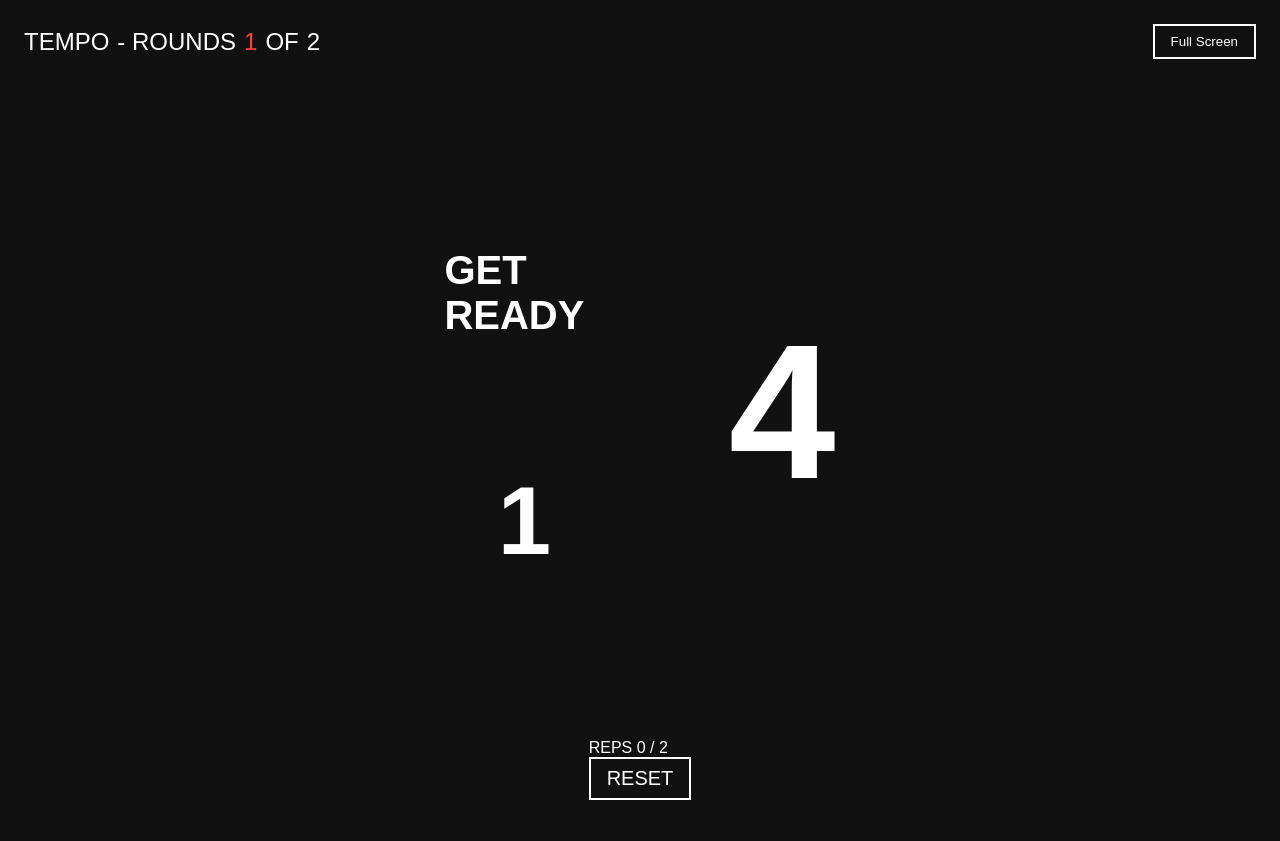
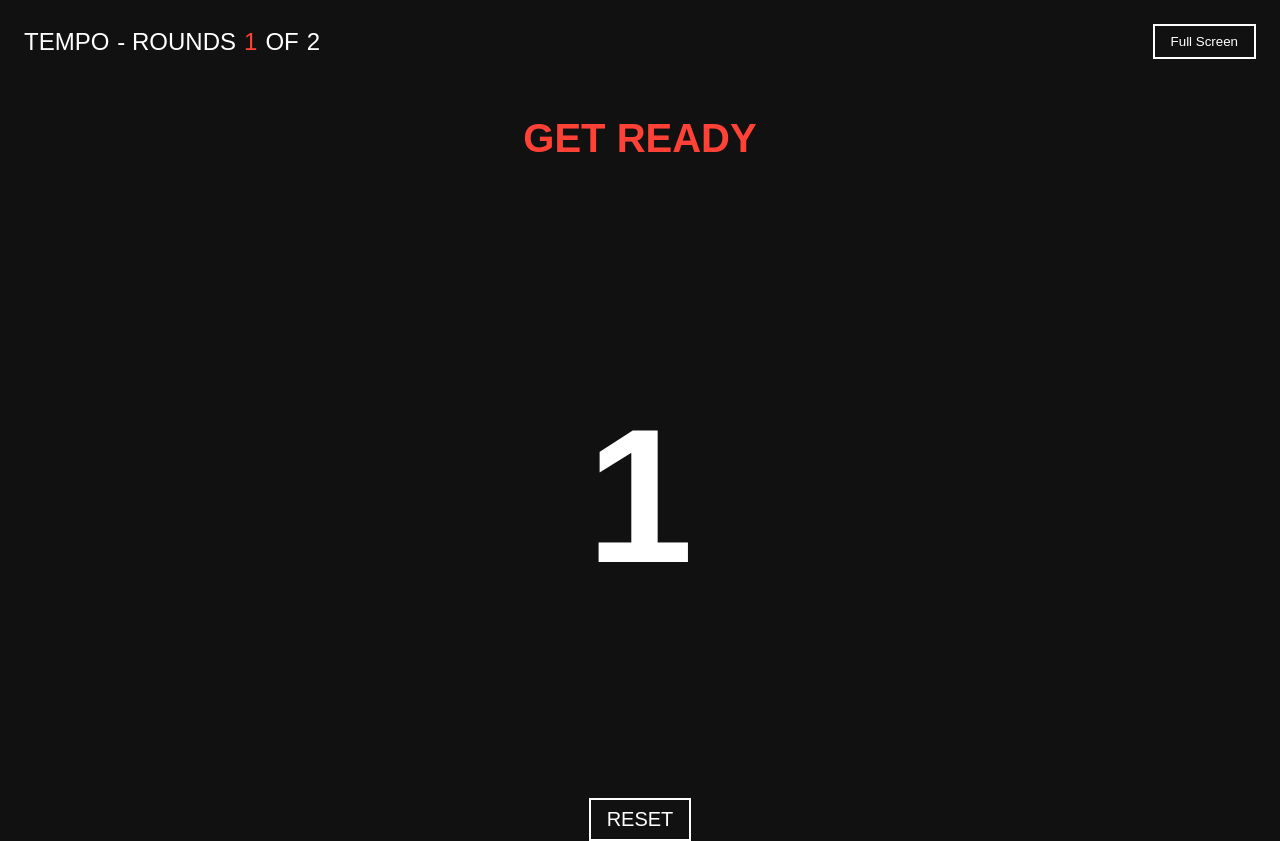
Before and after one commit to Netsbump/tempo-app, a React (Vite) app: page / in a window 1280 px wide. Both pictures are taken after a click on the button "START". Before the commit the page ends 800 px from the top, so only its background shows below. Built offline with nearby package versions, Linux system fonts and the light colour scheme; a web font is replaced by a local one.

Commit message:
fixed css rest and warmup, fixed reps in tempoPage

```diff
--- a/src/TempoPage.module.css
+++ b/src/TempoPage.module.css
@@ -21,9 +21,9 @@
 
   .main {
     align-items: center;
-    justify-content: space-evenly;
-    flex-direction: row;
-    width: 50%;
+    justify-content: center;
+    flex-direction: column;
+    width: 75%;
   }
 
   .title {
@@ -40,12 +40,22 @@
   }
 
   .tempo {
+    display: flex;
+    align-items: center;
+    width: 100%;
+    justify-content: space-evenly;
+  }
+
+  .containerTempo {
+    display: flex;
+    flex-direction: column;
     font-size: 4.5vw;
-    width: 10rem;
+    flex: 0.5;
   }
 
   .containerPhase {
     display: flex;
+
   }
 
   .labelPhase {
@@ -70,6 +80,8 @@
   .timer {
     font-size: 12rem;
     font-weight: bold;
+    width: 10rem;
+    text-align: center;
   }
 
   .resetButton {
--- a/src/TempoPage.tsx
+++ b/src/TempoPage.tsx
@@ -57,23 +57,22 @@ export const TempoPage: React.FC<TempoPageProps> = ({
     }
 
     if (!isWarmupDone) {
-      // setIsWarmupDone(true);
       return;
     }
 
-    // Si on est en train de se reposer, on attend la fin du repos
     if (isResting) {
       return;
     }
 
     // Si le temps restant pour la phase en cours est épuisé
     if (timeLeft <= 0) {
+
       // On passe à la phase suivante (0, 1, 2, 3) en boucle
       const nextPhase = (currentPhase + 1) % 4;
 
       // Si la phase suivante est 0, cela signifie que nous avons terminé un phase complète
       if (nextPhase === 0) {
-        // On joue le son "endRepAudio" pour indiquer la fin d'un round
+        // On joue le son "endRepAudio" pour indiquer la fin d'une repetition
         playEndRep();
 
         // Si on a atteint le nombre de répétitions défini, on passe en mode de repos
@@ -89,7 +88,7 @@ export const TempoPage: React.FC<TempoPageProps> = ({
           setCurrentRepetition(1);
 
         } else {
-          // Sinon, on incrémente le compteur de reps
+          // Sinon, on incrémente le compteur de repetitions
           setCurrentRepetition((prevRepetition) => prevRepetition + 1);
         }
       } else {
@@ -134,14 +133,24 @@ export const TempoPage: React.FC<TempoPageProps> = ({
         />
       );
     } else {
-      return tempo.map((value, index) => (
+      return (
+        <>
+        <article className={styles.rounds}>
+          REPS {currentRepetition - 1} / {repetitions}
+        </article>
+        <div className={styles.containerTempo}>
+          {tempo.map((value, index) => (
           <div key={index} className={styles.containerPhase}>
             <span className={styles.labelPhase}>{index % 2 === 0 ? 'WORK' : 'PAUSE'}</span>
             <span key={`tempo-${index}`} className={`${styles.tempoPhase} ${currentPhase === index ? styles.activePhase : styles.inactivePhase}`}>
               {value} {index !== tempo.length - 1}
             </span>
           </div>
-      ));
+          ))}
+        </div>
+        <div className={styles.timer}>{timeLeft}</div>
+        </>
+      )
     }
 
       {/* Plus tard on fera aussi un composant d'affichage genre sucesss quand la session est terminée
@@ -168,18 +177,12 @@ export const TempoPage: React.FC<TempoPageProps> = ({
 
       <main className={styles.main}>
         <div className={styles.tempo}>{renderTempoElements()}</div>
-          <div className={styles.timer}>{timeLeft}</div>
       </main>
 
       <footer>
-        <div className={styles.footer}>
-          <div className={styles.rounds}>
-            REPS {currentRepetition - 1} / {repetitions}
-          </div>
         <button className={styles.resetButton} onClick={onReset}>
           RESET
         </button>
-        </div>
       </footer>
 
       <audio ref={endRepAudio} src="/beep.mp3" />
--- a/src/components/rest/Rest.module.css
+++ b/src/components/rest/Rest.module.css
@@ -6,12 +6,14 @@
 }
 
 .title {
-font-size: 2.5rem;
-margin-bottom: 2rem;
+    font-size: 2.5rem;
+    margin-bottom: 2rem;
+    color: #ff4136;
 }
 
-.timer {
-    font-size: 6rem;
+.timeLeft {
+    font-size: 12rem;
     font-weight: bold;
-    margin-bottom: 2rem;
+    width: 10rem;
+    text-align: center;
 }
--- a/src/components/rest/Rest.tsx
+++ b/src/components/rest/Rest.tsx
@@ -24,8 +24,8 @@ export const Rest: React.FC<RestProps> = ({ initialTimeLeft, onRestEnd }) => {
 
   return (
     <div className={styles.container}>
-      <h2 className={styles.title}>Rest</h2>
-      <div className={styles.timeLeft}>{timeLeft} seconds left</div>
+      <h2 className={styles.title}>REST</h2>
+      <div className={styles.timeLeft}>{timeLeft}</div>
     </div>
   );
 };
--- a/src/components/warmup/Warmup.module.css
+++ b/src/components/warmup/Warmup.module.css
@@ -6,12 +6,14 @@
 }
 
 .title {
-font-size: 2.5rem;
-margin-bottom: 2rem;
+    font-size: 2.5rem;
+    margin-bottom: 2rem;
+    color: #ff4136;
 }
 
-.timer {
-    font-size: 6rem;
+.timeLeft {
+    font-size: 12rem;
     font-weight: bold;
-    margin-bottom: 2rem;
+    width: 10rem;
+    text-align: center;
 }
--- a/src/components/warmup/Warmup.tsx
+++ b/src/components/warmup/Warmup.tsx
@@ -25,7 +25,7 @@ export const Warmup: React.FC<WarmupProps> = ({ initialTimeLeft, onWarmupEnd })
   return (
     <div className={styles.container}>
       <h2 className={styles.title}>GET READY</h2>
-      <p className={styles.timer}>{remainingTime}</p>
+      <p className={styles.timeLeft}>{remainingTime}</p>
     </div>
   );
 };
```
Lines whose indentation alone changed are shown as unchanged.
